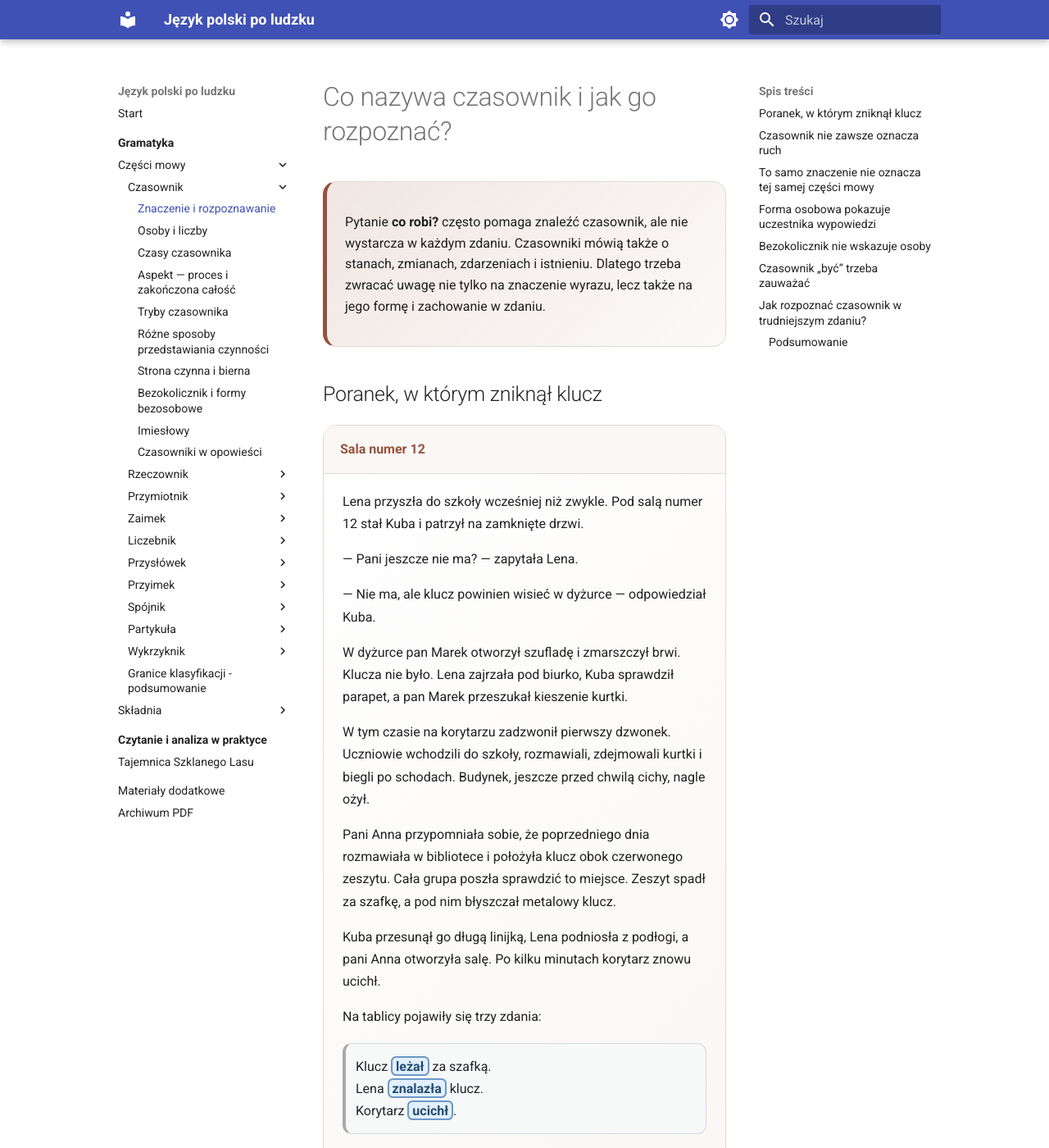
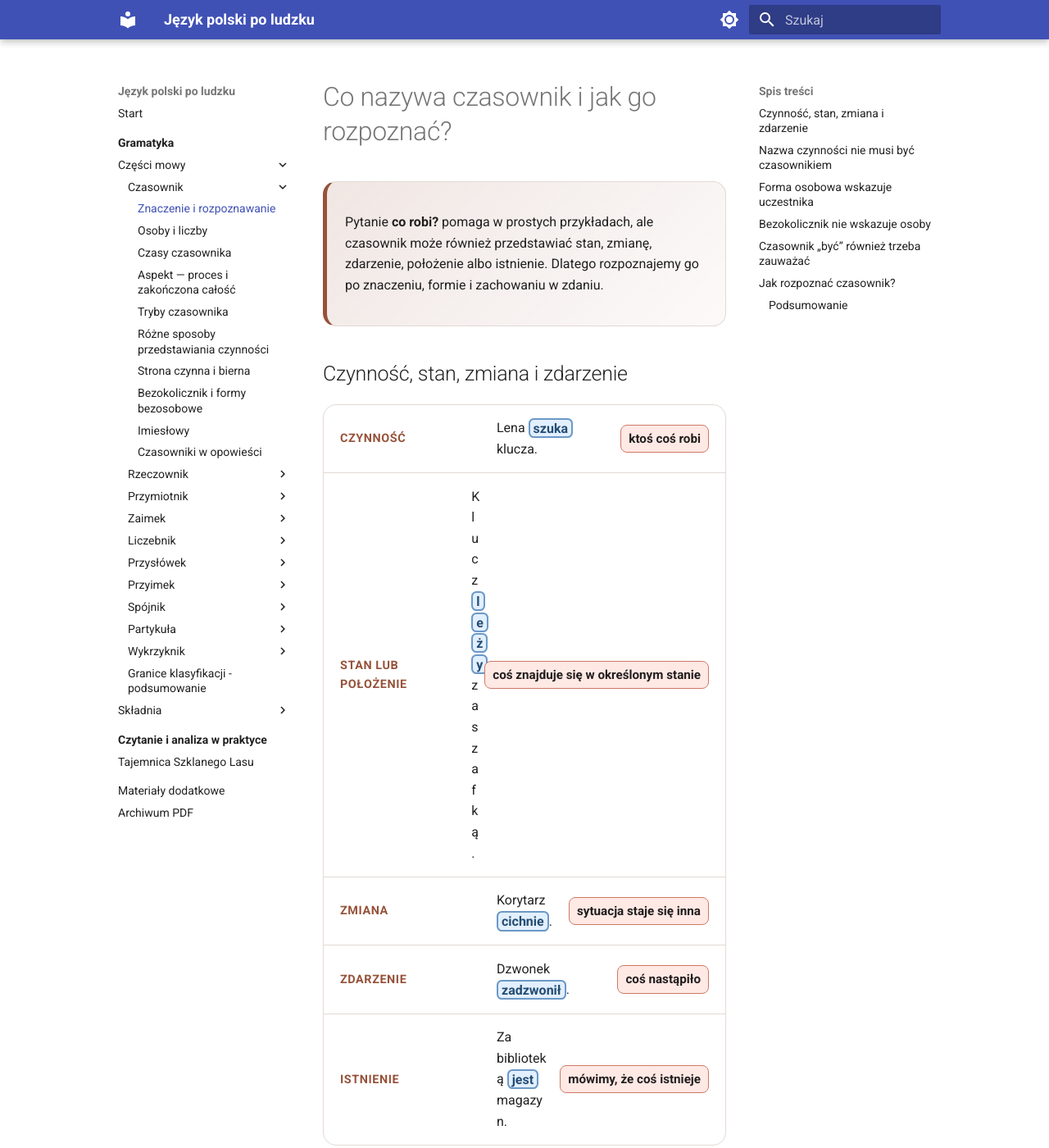
Before and after one commit to dchorazkiewicz/SP_JP, an MkDocs documentation site: the page built from docs/gramatyka/czesci-mowy/czasownik/znaczenie-i-rozpoznawanie.md, in a window 1280 px wide and 1400 px high. Shown: the whole window at 82% size. Built offline with MkDocs 1.6.1 and Material for MkDocs 9.7.7, drawn with Linux system fonts in a browser that asks for light colours; some of the changed text lies outside the part shown.

Commit message:
Objaśnij formę męskoosobową w lekcji o czasowniku

```diff
--- a/docs/gramatyka/czesci-mowy/czasownik/znaczenie-i-rozpoznawanie.md
+++ b/docs/gramatyka/czesci-mowy/czasownik/znaczenie-i-rozpoznawanie.md
@@ -4,159 +4,93 @@
 
 <div class="lead-box" markdown>
 
-Pytanie **co robi?** często pomaga znaleźć czasownik, ale nie wystarcza w każdym zdaniu. Czasowniki mówią także o stanach, zmianach, zdarzeniach i istnieniu. Dlatego trzeba zwracać uwagę nie tylko na znaczenie wyrazu, lecz także na jego formę i zachowanie w zdaniu.
+Pytanie **co robi?** pomaga w prostych przykładach, ale czasownik może również przedstawiać stan, zmianę, zdarzenie, położenie albo istnienie. Dlatego rozpoznajemy go po znaczeniu, formie i zachowaniu w zdaniu.
 
 </div>
 
-## Poranek, w którym zniknął klucz
-
-<div class="verb-story" markdown>
-  <div class="verb-story__title">Sala numer 12</div>
-  <div class="verb-story__body" markdown>
-
-Lena przyszła do szkoły wcześniej niż zwykle. Pod salą numer 12 stał Kuba i patrzył na zamknięte drzwi.
-
-— Pani jeszcze nie ma? — zapytała Lena.
-
-— Nie ma, ale klucz powinien wisieć w dyżurce — odpowiedział Kuba.
-
-W dyżurce pan Marek otworzył szufladę i zmarszczył brwi. Klucza nie było. Lena zajrzała pod biurko, Kuba sprawdził parapet, a pan Marek przeszukał kieszenie kurtki.
-
-W tym czasie na korytarzu zadzwonił pierwszy dzwonek. Uczniowie wchodzili do szkoły, rozmawiali, zdejmowali kurtki i biegli po schodach. Budynek, jeszcze przed chwilą cichy, nagle ożył.
-
-Pani Anna przypomniała sobie, że poprzedniego dnia rozmawiała w bibliotece i położyła klucz obok czerwonego zeszytu. Cała grupa poszła sprawdzić to miejsce. Zeszyt spadł za szafkę, a pod nim błyszczał metalowy klucz.
-
-Kuba przesunął go długą linijką, Lena podniosła z podłogi, a pani Anna otworzyła salę. Po kilku minutach korytarz znowu ucichł.
-
-Na tablicy pojawiły się trzy zdania:
-
-> Klucz <span class="verb-form">leżał</span> za szafką.
-> Lena <span class="verb-form">znalazła</span> klucz.
-> Korytarz <span class="verb-form">ucichł</span>.
-
-Pierwszy czasownik opisuje położenie, drugi czynność, a trzeci zmianę.
-
-  </div>
-</div>
-
-## Czasownik nie zawsze oznacza ruch
-
-Najłatwiejsze przykłady przedstawiają widoczne działania:
-
-> Kuba <span class="verb-form">biegnie</span> po schodach.
-> Lena <span class="verb-form">otwiera</span> drzwi.
-> Pan Marek <span class="verb-form">przesuwa</span> szafkę.
-
-Czasowniki mogą jednak nazywać znacznie więcej.
+## Czynność, stan, zmiana i zdarzenie
 
 <div class="verb-series">
   <div class="verb-row"><span class="verb-badge">czynność</span><p>Lena <span class="verb-form">szuka</span> klucza.</p><span class="verb-note">ktoś coś robi</span></div>
   <div class="verb-row"><span class="verb-badge">stan lub położenie</span><p>Klucz <span class="verb-form">leży</span> za szafką.</p><span class="verb-note">coś znajduje się w określonym stanie</span></div>
-  <div class="verb-row"><span class="verb-badge">zmiana</span><p>Korytarz <span class="verb-form">cichnie</span>.</p><span class="verb-note">sytuacja stopniowo staje się inna</span></div>
+  <div class="verb-row"><span class="verb-badge">zmiana</span><p>Korytarz <span class="verb-form">cichnie</span>.</p><span class="verb-note">sytuacja staje się inna</span></div>
   <div class="verb-row"><span class="verb-badge">zdarzenie</span><p>Dzwonek <span class="verb-form">zadzwonił</span>.</p><span class="verb-note">coś nastąpiło</span></div>
   <div class="verb-row"><span class="verb-badge">istnienie</span><p>Za biblioteką <span class="verb-form">jest</span> magazyn.</p><span class="verb-note">mówimy, że coś istnieje</span></div>
 </div>
 
-Podobnie działają czasowniki **pamiętać**, **wiedzieć**, **lubić**, **potrzebować** czy **należeć**. Nie opisują ruchu, ale przekazują ważną informację o osobie, rzeczy albo relacji.
-
 <div class="verb-checkpoint">
   <div class="verb-checkpoint__title">Najważniejsza myśl</div>
-  <p>Czasownik może nazywać czynność, stan, zmianę, zdarzenie lub istnienie.</p>
-  <p class="verb-checkpoint__term">Pytanie <strong>co robi?</strong> jest pomocne, lecz czasownik rozpoznajemy także po jego formie i roli w zdaniu.</p>
+  <p>Czasownik może przedstawiać czynność, stan, zmianę, zdarzenie albo istnienie.</p>
 </div>
 
-## To samo znaczenie nie oznacza tej samej części mowy
+## Nazwa czynności nie musi być czasownikiem
 
 Porównaj:
 
-> Kuba <span class="verb-form">biega</span> codziennie po boisku.
-> Codzienne **bieganie** poprawia jego kondycję.
+> Kuba <span class="verb-form">biega</span> codziennie.
+> Codzienne **bieganie** poprawia kondycję.
 
-Oba wyróżnione wyrazy dotyczą podobnej czynności. **Biega** jest jednak czasownikiem, a **bieganie** rzeczownikiem.
-
-Możemy to sprawdzić przez zmianę formy:
+Oba wyrazy odnoszą się do podobnej czynności, lecz zmieniają formę inaczej:
 
 > ja biegam, ty biegasz, oni biegają;
-> dziś biegam, wczoraj biegałem, jutro będę biegać.
+> bez biegania, dzięki bieganiu, o bieganiu.
 
-Czasownik zmienia się przez osoby i czasy. Rzeczownik **bieganie** odmienia się przez przypadki:
+**Biega** jest czasownikiem, ponieważ jego forma może wskazywać osobę i czas. **Bieganie** jest rzeczownikiem, ponieważ zachowuje się jak nazwa odmieniana przez przypadki.
 
-> nie ma biegania;
-> przyglądam się bieganiu;
-> mówię o bieganiu.
+Podobnie:
 
-Podobne pary to:
+> dziecko <span class="verb-form">śpi</span> — sen dziecka;
+> klasa <span class="verb-form">milczy</span> — milczenie w klasie;
+> uczniowie <span class="verb-form">rozmawiają</span> — rozmowa uczniów.
 
-> dziecko <span class="verb-form">śpi</span> — **sen** dziecka;
-> klasa <span class="verb-form">milczy</span> — **milczenie** w klasie;
-> uczniowie <span class="verb-form">rozmawiają</span> — głośna **rozmowa**.
-
-Nie wystarczy więc ustalić, że wyraz „dotyczy czynności”. Trzeba zobaczyć, jak się odmienia i jaką funkcję pełni.
-
-## Forma osobowa pokazuje uczestnika wypowiedzi
-
-Wróćmy do poszukiwania klucza:
+## Forma osobowa wskazuje uczestnika
 
 > <span class="verb-form">Szukam</span> klucza.
 > <span class="verb-form">Szukasz</span> klucza.
 > <span class="verb-form">Szukamy</span> klucza.
 
-Nie zapisaliśmy zaimków **ja**, **ty** ani **my**, ale forma czasownika pozwala je odczytać.
+Końcówki pozwalają odczytać niewypowiedziane zaimki:
 
-- **szukam** — mówi osoba „ja”;
-- **szukasz** — wypowiedź jest skierowana do „ty”;
-- **szukamy** — mówi grupa „my”.
+- **szukam** — ja;
+- **szukasz** — ty;
+- **szukamy** — my.
 
-Takie formy nazywamy **formami osobowymi**. Pokazują osobę i liczbę, a często także czas oraz rodzaj.
+Takie formy nazywamy **osobowymi**, ponieważ pokazują osobę i liczbę, a często również czas oraz rodzaj.
 
 > <span class="verb-form">Znaleźliśmy</span> klucz.
 
-Forma **znaleźliśmy** mówi, że czynność wydarzyła się wcześniej, wykonawców było wielu, grupa jest męskoosobowa i obejmuje osobę mówiącą.
+Forma mówi, że czynność wydarzyła się wcześniej, wykonawców było wielu i grupa obejmuje osobę mówiącą. Zakończenie **-liśmy** jest formą **męskoosobową**: używamy go wobec grup osób obejmujących co najmniej jednego mężczyznę. Przy grupie złożonej wyłącznie z kobiet powiedzielibyśmy **znalazłyśmy**.
 
 ## Bezokolicznik nie wskazuje osoby
 
-Porównaj:
-
 > Musimy <span class="verb-form">znaleźć</span> klucz.
 > Trzeba <span class="verb-form">odsunąć</span> szafkę.
-> Nie wolno <span class="verb-form">zgubić</span> klucza ponownie.
+> Nie wolno <span class="verb-form">zgubić</span> klucza.
 
-Wyrazy **znaleźć**, **odsunąć** i **zgubić** są czasownikami, ale same nie informują, kto wykona czynność ani kiedy ona nastąpi. Są to **bezokoliczniki**, czyli podstawowe formy czasownika.
+Formy **znaleźć**, **odsunąć** i **zgubić** nazywają czynność, ale same nie mówią, kto ją wykona ani kiedy się wydarzy. Nazywamy je **bezokolicznikami**, czyli podstawowymi formami czasownika.
 
 Najczęściej kończą się na **-ć** albo **-c**:
 
 > czytać, wrócić, zobaczyć, pomóc, biec.
 
-Bezokolicznika używamy między innymi jako hasła w słowniku:
-
-> znalazła → znaleźć
-> czytaliśmy → czytać
-> pomogą → pomóc
-
-## Czasownik „być” trzeba zauważać
-
-Czasownik **być** często nie opisuje działania, dlatego łatwo go przeoczyć:
+## Czasownik „być” również trzeba zauważać
 
 > Sala <span class="verb-form">jest</span> zamknięta.
 > Lena <span class="verb-form">jest</span> cierpliwa.
 > Klucze <span class="verb-form">są</span> w szufladzie.
-> Za biblioteką <span class="verb-form">jest</span> mały magazyn.
+> Za biblioteką <span class="verb-form">jest</span> magazyn.
 
-W tych zdaniach formy **jest** i **są** pomagają opisać stan, cechę, położenie albo istnienie. Formy **był**, **będzie**, **jesteśmy**, **byli** także należą do czasownika **być**.
+Formy **jest** i **są** pomagają opisać stan, cechę, położenie albo istnienie. Nie oznaczają widocznego ruchu, ale nadal są czasownikami.
 
-## Jak rozpoznać czasownik w trudniejszym zdaniu?
-
-Nie ma jednego pytania, które rozwiąże każdy przypadek. Najpewniejsza analiza łączy kilka obserwacji.
+## Jak rozpoznać czasownik?
 
 <div class="verb-step-list">
-  <div class="verb-step"><strong>Przeczytaj całe zdanie.</strong> Ustal, jaka czynność, sytuacja, zmiana albo relacja została przedstawiona.</div>
+  <div class="verb-step"><strong>Przeczytaj całe zdanie.</strong> Ustal, jaka czynność, sytuacja lub zmiana została przedstawiona.</div>
   <div class="verb-step"><strong>Spróbuj zmienić osobę.</strong> <em>szukam → szukasz → szukają</em>.</div>
   <div class="verb-step"><strong>Spróbuj zmienić czas.</strong> <em>szukam → szukałem → będę szukać</em>.</div>
   <div class="verb-step"><strong>Odszukaj bezokolicznik.</strong> <em>znalazła → znaleźć</em>, <em>biegną → biec</em>.</div>
   <div class="verb-step"><strong>Sprawdź, czy wyraz nie odmienia się jak rzeczownik.</strong> <em>bieganie, czytanie, szukanie</em> nazywają czynności, ale są rzeczownikami.</div>
 </div>
-
-Spójrz na zdanie:
 
 > Po długim **szukaniu** Lena wreszcie <span class="verb-form">znalazła</span> klucz.
 
@@ -165,11 +99,11 @@
 <div class="verb-mini-summary">
 <h3>Podsumowanie</h3>
 <ul>
-  <li>Czasownik może nazywać czynność, stan, zmianę, zdarzenie albo istnienie.</li>
-  <li>Forma osobowa wskazuje osobę i liczbę, a często również czas i rodzaj.</li>
+  <li>Czasownik może przedstawiać czynność, stan, zmianę, zdarzenie albo istnienie.</li>
+  <li>Forma osobowa wskazuje osobę i liczbę, a często także czas i rodzaj.</li>
+  <li>Forma męskoosobowa dotyczy grup osób obejmujących co najmniej jednego mężczyznę.</li>
   <li>Bezokolicznik jest podstawową formą czasownika i sam nie wskazuje wykonawcy.</li>
-  <li>O części mowy nie decyduje samo znaczenie. Ważne są odmiana i rola wyrazu w zdaniu.</li>
-  <li>Rzeczowniki takie jak <strong>bieganie</strong> i <strong>szukanie</strong> nazywają czynności, lecz nie są czasownikami.</li>
+  <li>O części mowy decyduje zachowanie wyrazu, nie tylko jego znaczenie.</li>
 </ul>
 </div>
 
```
